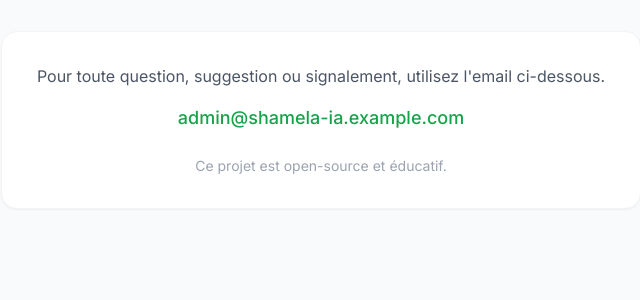
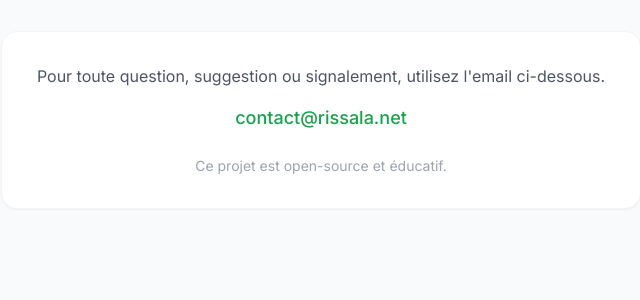
Before and after one commit to mikaellll/rissala, a Django app: page /contact/ in a window 1280 px wide. Shown: the part 170-470 px from the top of the page, without its empty margins (319-959 px from the left). Run offline with Django 5.2, Linux system fonts and the light colour scheme; some libraries are stand-ins or nearby versions.

Commit message:
Update settings and contact page

```diff
--- a/shamela_ia_wrapper/settings.py
+++ b/shamela_ia_wrapper/settings.py
@@ -143,8 +143,6 @@ AUTHENTICATION_BACKENDS = [
 ]
 ACCOUNT_LOGIN_METHODS = {"email", "username"}
 ACCOUNT_SIGNUP_FIELDS = ["email", "username"]
-ACCOUNT_EMAIL_REQUIRED = True
-ACCOUNT_USERNAME_REQUIRED = True
 ACCOUNT_EMAIL_VERIFICATION = "none"
 LOGIN_REDIRECT_URL = "/"
 LOGOUT_REDIRECT_URL = "/"
--- a/templates/core/contact.html
+++ b/templates/core/contact.html
@@ -8,7 +8,7 @@
   <h1 class="text-3xl font-bold text-gray-900 dark:text-white mb-8 text-center">Contact</h1>
   <div class="bg-white dark:bg-slate-800 rounded-2xl p-8 shadow-sm border border-gray-100 dark:border-slate-700 text-center">
     <p class="text-gray-600 dark:text-gray-400 mb-4">Pour toute question, suggestion ou signalement, utilisez l'email ci-dessous.</p>
-    <a href="mailto:admin@shamela-ia.example.com" class="text-primary-600 hover:text-primary-700 font-medium text-lg">admin@shamela-ia.example.com</a>
+    <a href="mailto:contact@rissala.net" class="text-primary-600 hover:text-primary-700 font-medium text-lg">contact@rissala.net</a>
     <p class="text-sm text-gray-400 mt-6">Ce projet est open-source et éducatif.</p>
   </div>
 </div>
```
